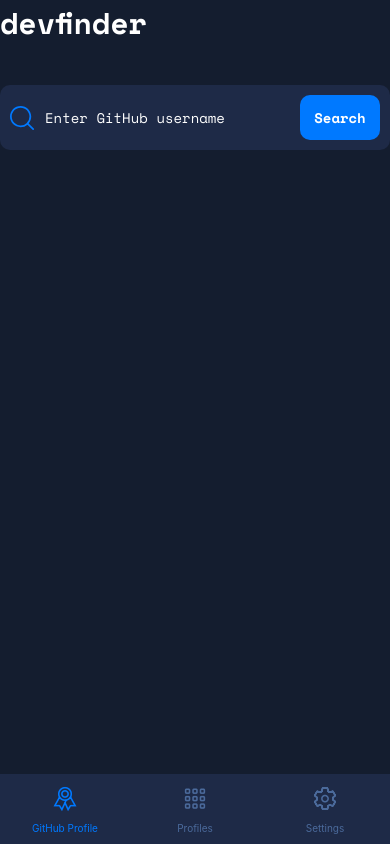
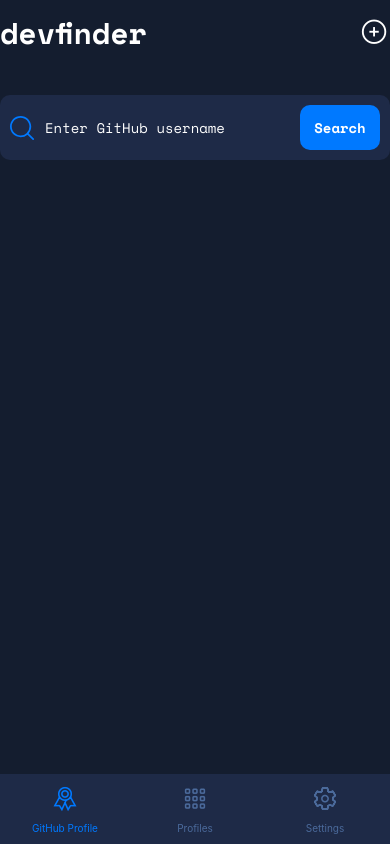
Before and after one commit to kmxtaylor/github-username-finder, a React Native app: screen /GitHubProfile in a window 390 px wide. Built offline with nearby package versions, Linux system fonts and the light colour scheme; no server answers.

Commit message:
add themed icon for saving profiles
I just realized... I think useThemeColors is repetitive & deletable

```diff
--- /dev/null
+++ b/src/components/themed/Icon.js
@@ -0,0 +1,18 @@
+import { Ionicons } from '@expo/vector-icons';
+import { useCustomTheme } from 'hooks/useCustomTheme';
+
+const Icon = ({ name, size = 30, color = null, ...rest }) => {
+  const { colors } = useCustomTheme();
+
+  return (
+    <Ionicons
+      name={name}
+      size={size}
+      color={color ?? colors.text}
+      {...rest}
+    />
+  );
+};
+
+export { Icon };
+export default Icon;
--- a/src/components/themed/index.js
+++ b/src/components/themed/index.js
@@ -1,4 +1,5 @@
 import { Text, TextBold } from './Text';
 import { StatusBar } from './StatusBar';
+import { Icon } from './Icon';
 
-export { Text, TextBold, StatusBar };
+export { Text, TextBold, StatusBar, Icon };
--- a/src/screens/GitHubProfile/Header.js
+++ b/src/screens/GitHubProfile/Header.js
@@ -1,12 +1,30 @@
-import { View } from 'react-native';
-import { TextBold } from 'components/themed';
+import { View, StyleSheet, Pressable } from 'react-native'; // will replace w/ themed version
+import { TextBold, Icon } from 'components/themed';
 
 const Header = () => {
   return (
-    <View>
-      <TextBold style={{ fontSize: 30 }}>devfinder</TextBold>
+    <View style={styles.header} testID='header'>
+      <TextBold style={styles.title} testID='test-header-text'>
+        devfinder
+      </TextBold>
+      <Pressable>
+        <Icon name='add-circle-outline' />
+      </Pressable>
     </View>
   );
 };
 
+const styles = StyleSheet.create({
+  header: {
+    flexDirection: 'row',
+    paddingTop: 10,
+    // paddingBottom: 50,
+    justifyContent: 'space-between',
+    alignItems: 'center',
+  },
+  title: {
+    fontSize: 30
+  },
+});
+
 export default Header;
--- a/src/screens/Profiles/Header.js
+++ b/src/screens/Profiles/Header.js
@@ -15,7 +15,7 @@
   header: {
     flexDirection: 'row',
     paddingTop: 10,
-
+    // paddingBottom: 50,
   },
   title: {
     fontSize: 30
```
